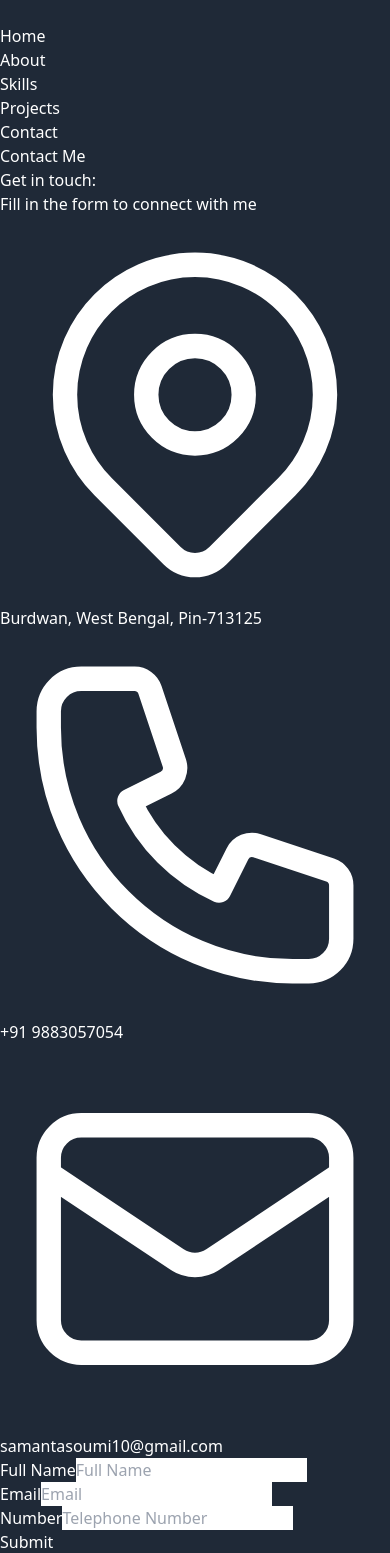
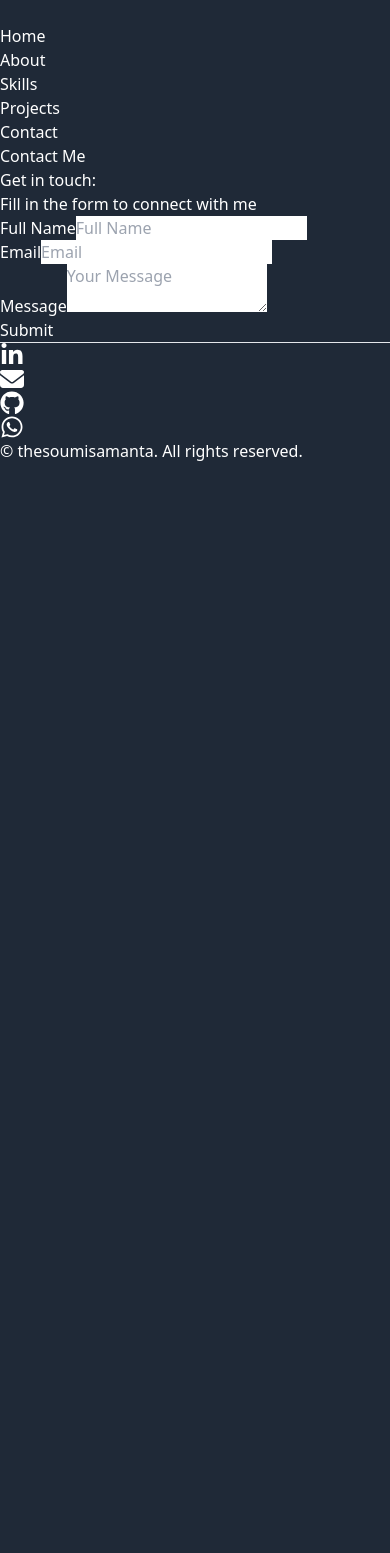
Before and after one commit to thesoumisamanta/Portfolio, a React (Vite) app: page /contact in a window 390 px wide. Shown: the top 1553 px of the page. After the commit the page ends 844 px from the top, so only its background shows below. Built offline with nearby package versions, Linux system fonts and the light colour scheme.

Commit message:
modify the contact page

```diff
--- a/package.json
+++ b/package.json
@@ -12,6 +12,7 @@
   "dependencies": {
     "@emailjs/browser": "^4.4.1",
     "axios": "^1.7.7",
+    "emailjs-com": "^3.2.0",
     "react": "^18.3.1",
     "react-dom": "^18.3.1",
     "react-hook-form": "^7.53.0",
--- a/src/components/Contact/Contact.jsx
+++ b/src/components/Contact/Contact.jsx
@@ -1,13 +1,56 @@
-import { Link } from "react-router-dom"
+import { useState } from "react";
+import emailjs from "emailjs-com";
 
-export default function Contact(){
+
+export default function Contact() {
+    const [messageStatus, setMessageStatus] = useState(""); // For success or error message
+    const [showMessage, setShowMessage] = useState(false);  // To control the visibility of the flash message
+
+    const sendEmail = (e) => {
+        e.preventDefault();
+
+        emailjs
+            .sendForm(
+                "service_4jm2wra", // Replace with your EmailJS service ID
+                "template_a46ju9a", // Replace with your EmailJS template ID
+                e.target,
+                "FwVueowY3CcfkdEH1" // Replace with your EmailJS user ID
+            )
+            .then(
+                (result) => {
+                    console.log(result.text);
+                    setMessageStatus("Message sent successfully!");
+                    setShowMessage(true); // Show the success message
+                },
+                (error) => {
+                    console.log(error.text);
+                    setMessageStatus("Failed to send message.");
+                    setShowMessage(true); // Show the error message
+                }
+            );
+
+        e.target.reset(); // Reset the form after submission
+    };
+
     return (
         <>
-            <div className="relative flex items-top justify-center mt-10 mb-24 sm:items-center sm:pt-0">
+            {/* Flash Message */}
+            {showMessage && (
+                <div className="mt-16 fixed top-0 left-0 right-0 bg-green-100 border border-green-400 text-green-700 px-4 py-3 rounded" role="alert">
+                    <strong className="font-bold">{messageStatus}</strong>
+                    <span className="absolute top-0 bottom-0 right-0 px-4 py-3" onClick={() => setShowMessage(false)}>
+                        <svg className="fill-current h-6 w-6 text-green-500" role="button" xmlns="http://www.w3.org/2000/svg" viewBox="0 0 20 20">
+                            <title>Close</title>
+                            <path d="M14.348 5.652a1 1 0 00-1.414 0L10 8.586 7.066 5.652a1 1 0 10-1.414 1.414L8.586 10l-2.934 2.934a1 1 0 101.414 1.414L10 11.414l2.934 2.934a1 1 0 001.414-1.414L11.414 10l2.934-2.934a1 1 0 000-1.414z" />
+                        </svg>
+                    </span>
+                </div>
+            )}
+
+            <div className="relative flex items-top justify-center mt-10 mb-20 sm:items-center sm:pt-0">
                 <div className="max-w-6xl mx-auto sm:px-6 lg:px-8">
                     <h2 className="text-center text-3xl font-bold">Contact Me</h2>
                     <div className="mt-12 overflow-hidden">
-
                         <div className="grid grid-cols-1 md:grid-cols-2">
                             <div className="p-6 mr-2 bg-gray-700 sm:rounded-lg">
                                 <h1 className="text-3xl sm:text-4xl text-gray-200 font-extrabold tracking-tight">
@@ -16,96 +59,26 @@ export default function Contact(){
                                 <p className="text-normal text-lg sm:text-xl font-medium text-gray-400 mt-2">
                                     Fill in the form to connect with me
                                 </p>
-
-                                <div className="flex items-center mt-8 text-gray-300">
-                                    <svg
-                                        fill="none"
-                                        stroke="currentColor"
-                                        stroke-linecap="round"
-                                        stroke-linejoin="round"
-                                        stroke-width="1.5"
-                                        viewBox="0 0 24 24"
-                                        className="w-8 h-8 text-gray-300"
-                                    >
-                                        <path
-                                            stroke-linecap="round"
-                                            stroke-linejoin="round"
-                                            stroke-width="1.5"
-                                            d="M17.657 16.657L13.414 20.9a1.998 1.998 0 01-2.827 0l-4.244-4.243a8 8 0 1111.314 0z"
-                                        />
-                                        <path
-                                            stroke-linecap="round"
-                                            stroke-linejoin="round"
-                                            stroke-width="1.5"
-                                            d="M15 11a3 3 0 11-6 0 3 3 0 016 0z"
-                                        />
-                                    </svg>
-                                    <div className="ml-4 text-md tracking-wide font-semibold w-40">
-                                        Burdwan, West Bengal, Pin-713125
-                                    </div>
-                                </div>
-
-                                <div className="flex items-center mt-4 text-gray-300">
-                                    <svg
-                                        fill="none"
-                                        stroke="currentColor"
-                                        stroke-linecap="round"
-                                        stroke-linejoin="round"
-                                        stroke-width="1.5"
-                                        viewBox="0 0 24 24"
-                                        className="w-8 h-8 text-gray-300"
-                                    >
-                                        <path
-                                            stroke-linecap="round"
-                                            stroke-linejoin="round"
-                                            stroke-width="1.5"
-                                            d="M3 5a2 2 0 012-2h3.28a1 1 0 01.948.684l1.498 4.493a1 1 0 01-.502 1.21l-2.257 1.13a11.042 11.042 0 005.516 5.516l1.13-2.257a1 1 0 011.21-.502l4.493 1.498a1 1 0 01.684.949V19a2 2 0 01-2 2h-1C9.716 21 3 14.284 3 6V5z"
-                                        />
-                                    </svg>
-                                    <div className="ml-4 text-md tracking-wide font-semibold w-40">
-                                        +91 9883057054
-                                    </div>
-                                </div>
-
-                                <div className="flex items-center mt-2 text-gray-300">
-                                    <svg
-                                        fill="none"
-                                        stroke="currentColor"
-                                        stroke-linecap="round"
-                                        stroke-linejoin="round"
-                                        stroke-width="1.5"
-                                        viewBox="0 0 24 24"
-                                        className="w-8 h-8 text-gray-300"
-                                    >
-                                        <path
-                                            stroke-linecap="round"
-                                            stroke-linejoin="round"
-                                            stroke-width="1.5"
-                                            d="M3 8l7.89 5.26a2 2 0 002.22 0L21 8M5 19h14a2 2 0 002-2V7a2 2 0 00-2-2H5a2 2 0 00-2 2v10a2 2 0 002 2z"
-                                        />
-                                    </svg>
-                                    <div className="ml-4 text-md tracking-wide font-semibold w-40">
-                                        samantasoumi10@gmail.com
-                                    </div>
-                                </div>
+                                {/* Contact details */}
                             </div>
 
-                            <form className="p-6 flex flex-col justify-center">
+                            <form className="p-6 flex flex-col justify-center" onSubmit={sendEmail}>
                                 <div className="flex flex-col">
-                                    <label for="name" className="hidden">
+                                    <label htmlFor="name" className="hidden">
                                         Full Name
                                     </label>
                                     <input
-                                        type="name"
+                                        type="text"
                                         name="name"
                                         id="name"
                                         placeholder="Full Name"
                                         className="w-100 mt-2 py-3 px-3 rounded-lg bg-gray-600 border border-gray-400 text-gray-800 font-semibold focus:border-blue-500 focus:outline-none"
+                                        required
                                     />
                                 </div>
 
                                 <div className="flex flex-col mt-2">
-                                    <label for="email" className="hidden">
+                                    <label htmlFor="email" className="hidden">
                                         Email
                                     </label>
                                     <input
@@ -114,19 +87,20 @@ export default function Contact(){
                                         id="email"
                                         placeholder="Email"
                                         className="w-100 mt-2 py-3 px-3 rounded-lg bg-gray-600 border border-gray-400 text-gray-800 font-semibold focus:border-blue-500 focus:outline-none"
+                                        required
                                     />
                                 </div>
 
                                 <div className="flex flex-col mt-2">
-                                    <label for="tel" className="hidden">
-                                        Number
+                                    <label htmlFor="message" className="hidden">
+                                        Message
                                     </label>
-                                    <input
-                                        type="tel"
-                                        name="tel"
-                                        id="tel"
-                                        placeholder="Telephone Number"
+                                    <textarea
+                                        name="message"
+                                        id="message"
+                                        placeholder="Your Message"
                                         className="w-100 mt-2 py-3 px-3 rounded-lg bg-gray-600 border border-gray-400 text-gray-800 font-semibold focus:border-blue-500 focus:outline-none"
+                                        required
                                     />
                                 </div>
 
@@ -142,5 +116,5 @@ export default function Contact(){
                 </div>
             </div>
         </>
-    )
+    );
 }
```
Also changed, not shown: 1 other file (tests, documents, lock files or other folders).
